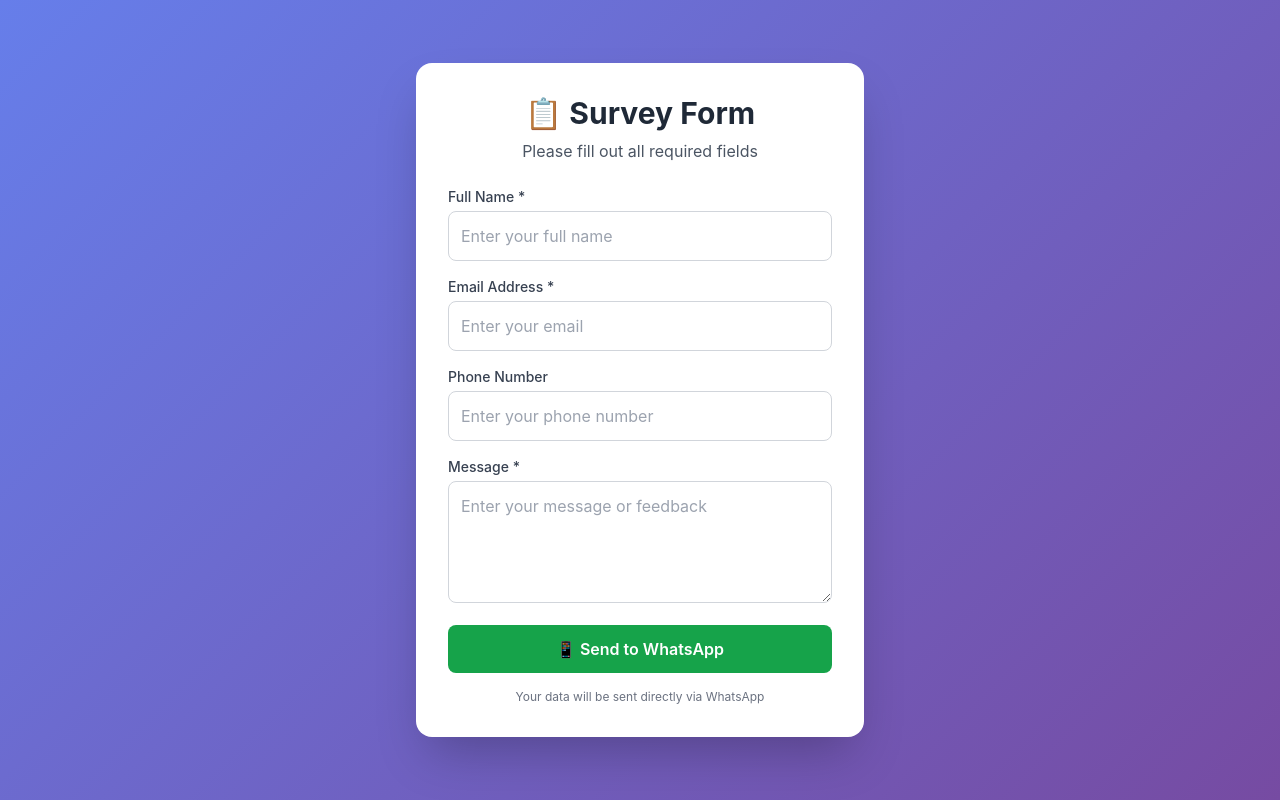
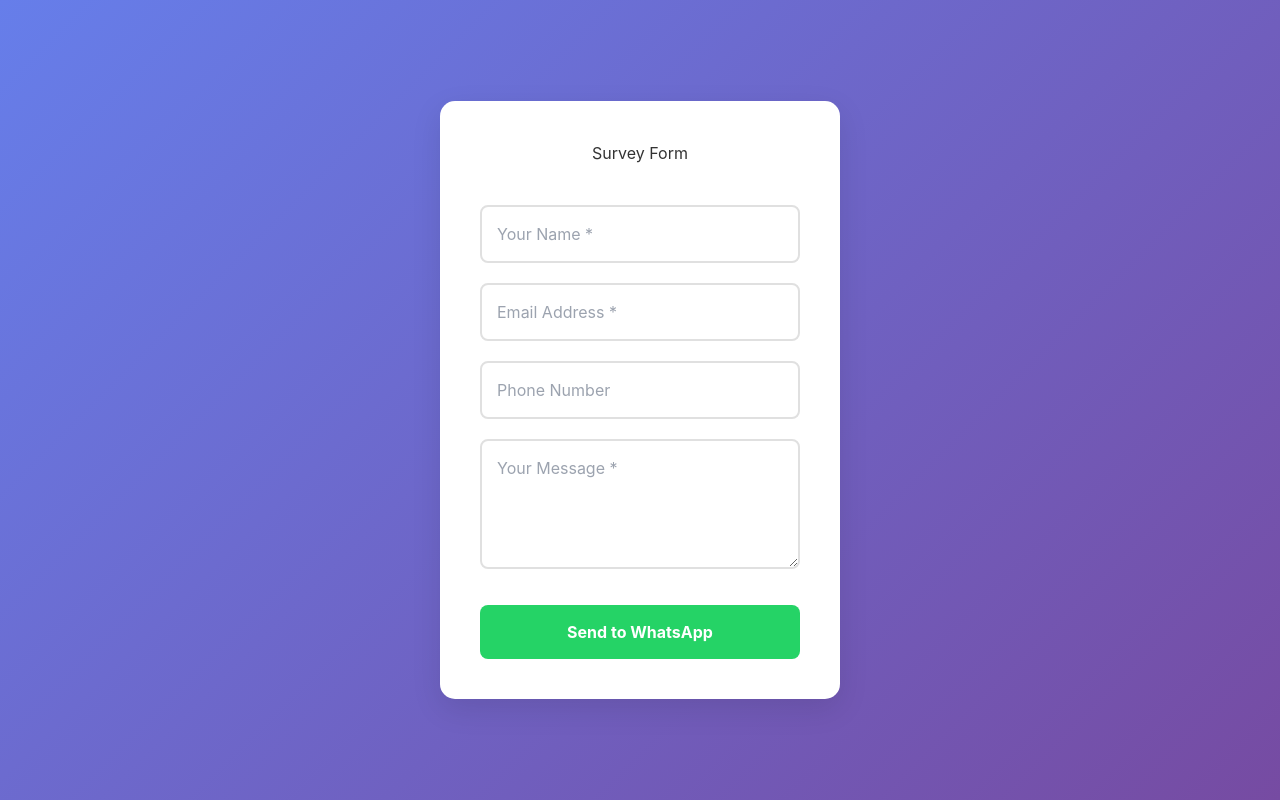
Before and after one commit to thomasarmanious/QR, a React (Create React App) app: page /survey in a window 1280 px wide. Built offline with nearby package versions, Linux system fonts and the light colour scheme.

Commit message:
Simplify survey form to clean minimal design

```diff
--- a/src/pages/Survey.js
+++ b/src/pages/Survey.js
@@ -8,141 +8,139 @@
     message: "",
   });
 
-  const [isSubmitting, setIsSubmitting] = useState(false);
-
-  // Read WhatsApp number from environment variable
   const whatsappNumber = process.env.REACT_APP_WHATSAPP_NUMBER || "1234567890";
 
   const handleChange = (e) => {
     setFormData({ ...formData, [e.target.name]: e.target.value });
   };
 
-  const handleSubmit = async (e) => {
+  const handleSubmit = (e) => {
     e.preventDefault();
-    setIsSubmitting(true);
 
-    // Format message for WhatsApp
-    const message = `
-🆕 New Survey Submission:
+    const message = `New Survey:
+Name: ${formData.name}
+Email: ${formData.email}
+Phone: ${formData.phone}
+Message: ${formData.message}`;
 
-👤 Name: ${formData.name}
-📧 Email: ${formData.email}
-📱 Phone: ${formData.phone}
-💬 Message: ${formData.message}
-
-Sent via QR Survey Form
-    `.trim();
-
-    // Create WhatsApp URL
-    const whatsappUrl = `https://wa.me/${whatsappNumber}?text=${encodeURIComponent(message)}`;
-
-    // Open WhatsApp
+    const whatsappUrl = `https://wa.me/${whatsappNumber}?text=${encodeURIComponent(
+      message
+    )}`;
     window.open(whatsappUrl, "_blank");
 
-    // Reset form after a delay
-    setTimeout(() => {
-      setFormData({
-        name: "",
-        email: "",
-        phone: "",
-        message: "",
-      });
-      setIsSubmitting(false);
-      alert("✅ Form submitted! WhatsApp opened with your message.");
-    }, 1000);
+    // Reset form
+    setFormData({ name: "", email: "", phone: "", message: "" });
+  };
+
+  const containerStyle = {
+    minHeight: "100vh",
+    background: "linear-gradient(135deg, #667eea, #764ba2)",
+    display: "flex",
+    alignItems: "center",
+    justifyContent: "center",
+    padding: "20px",
+  };
+
+  const formStyle = {
+    background: "white",
+    padding: "40px",
+    borderRadius: "15px",
+    boxShadow: "0 10px 30px rgba(0,0,0,0.1)",
+    width: "100%",
+    maxWidth: "400px",
+  };
+
+  const inputStyle = {
+    width: "100%",
+    padding: "15px",
+    margin: "10px 0",
+    border: "2px solid #e0e0e0",
+    borderRadius: "8px",
+    fontSize: "16px",
+    transition: "border-color 0.3s",
+    outline: "none",
+    boxSizing: "border-box",
+  };
+
+  const buttonStyle = {
+    width: "100%",
+    padding: "15px",
+    background: "#25D366",
+    color: "white",
+    border: "none",
+    borderRadius: "8px",
+    fontSize: "16px",
+    fontWeight: "bold",
+    cursor: "pointer",
+    marginTop: "20px",
+    transition: "background 0.3s",
   };
 
   return (
-    <div className="flex flex-col items-center justify-center min-h-screen p-4">
-      <div className="bg-white rounded-2xl shadow-2xl p-8 max-w-md w-full">
-        <div className="text-center mb-6">
-          <h1 className="text-3xl font-bold text-gray-800 mb-2">📋 Survey Form</h1>
-          <p className="text-gray-600">Please fill out all required fields</p>
-        </div>
+    <div style={containerStyle}>
+      <form style={formStyle} onSubmit={handleSubmit}>
+        <h1
+          style={{ textAlign: "center", marginBottom: "30px", color: "#333" }}
+        >
+          Survey Form
+        </h1>
 
-        <form onSubmit={handleSubmit} className="space-y-4">
-          <div>
-            <label className="block text-sm font-medium text-gray-700 mb-1">
-              Full Name *
-            </label>
         <input
           type="text"
           name="name"
-              placeholder="Enter your full name"
+          placeholder="Your Name *"
           required
           value={formData.name}
           onChange={handleChange}
-              className="w-full p-3 border border-gray-300 rounded-lg focus:outline-none focus:ring-2 focus:ring-blue-500 focus:border-transparent"
-              disabled={isSubmitting}
+          style={inputStyle}
+          onFocus={(e) => (e.target.style.borderColor = "#667eea")}
+          onBlur={(e) => (e.target.style.borderColor = "#e0e0e0")}
         />
-          </div>
 
-          <div>
-            <label className="block text-sm font-medium text-gray-700 mb-1">
-              Email Address *
-            </label>
         <input
           type="email"
           name="email"
-              placeholder="Enter your email"
+          placeholder="Email Address *"
           required
           value={formData.email}
           onChange={handleChange}
-              className="w-full p-3 border border-gray-300 rounded-lg focus:outline-none focus:ring-2 focus:ring-blue-500 focus:border-transparent"
-              disabled={isSubmitting}
+          style={inputStyle}
+          onFocus={(e) => (e.target.style.borderColor = "#667eea")}
+          onBlur={(e) => (e.target.style.borderColor = "#e0e0e0")}
         />
-          </div>
 
-          <div>
-            <label className="block text-sm font-medium text-gray-700 mb-1">
-              Phone Number
-            </label>
         <input
           type="tel"
           name="phone"
-              placeholder="Enter your phone number"
+          placeholder="Phone Number"
           value={formData.phone}
           onChange={handleChange}
-              className="w-full p-3 border border-gray-300 rounded-lg focus:outline-none focus:ring-2 focus:ring-blue-500 focus:border-transparent"
-              disabled={isSubmitting}
+          style={inputStyle}
+          onFocus={(e) => (e.target.style.borderColor = "#667eea")}
+          onBlur={(e) => (e.target.style.borderColor = "#e0e0e0")}
         />
-          </div>
 
-          <div>
-            <label className="block text-sm font-medium text-gray-700 mb-1">
-              Message *
-            </label>
         <textarea
           name="message"
-              placeholder="Enter your message or feedback"
+          placeholder="Your Message *"
           required
           rows="4"
           value={formData.message}
           onChange={handleChange}
-              className="w-full p-3 border border-gray-300 rounded-lg focus:outline-none focus:ring-2 focus:ring-blue-500 focus:border-transparent resize-vertical"
-              disabled={isSubmitting}
+          style={{ ...inputStyle, resize: "vertical", fontFamily: "inherit" }}
+          onFocus={(e) => (e.target.style.borderColor = "#667eea")}
+          onBlur={(e) => (e.target.style.borderColor = "#e0e0e0")}
         />
-          </div>
 
         <button
           type="submit"
-            disabled={isSubmitting}
-            className={`w-full p-3 rounded-lg font-semibold text-white transition-all duration-200 ${
-              isSubmitting
-                ? "bg-gray-400 cursor-not-allowed"
-                : "bg-green-600 hover:bg-green-700 active:transform active:scale-95"
-            }`}
+          style={buttonStyle}
+          onMouseEnter={(e) => (e.target.style.background = "#128C7E")}
+          onMouseLeave={(e) => (e.target.style.background = "#25D366")}
         >
-            {isSubmitting ? "Sending..." : "📱 Send to WhatsApp"}
+          Send to WhatsApp
         </button>
       </form>
-
-        <div className="mt-4 text-center">
-          <p className="text-xs text-gray-500">
-            Your data will be sent directly via WhatsApp
-          </p>
-        </div>
-      </div>
     </div>
   );
 }
```
Lines whose indentation alone changed are shown as unchanged.
